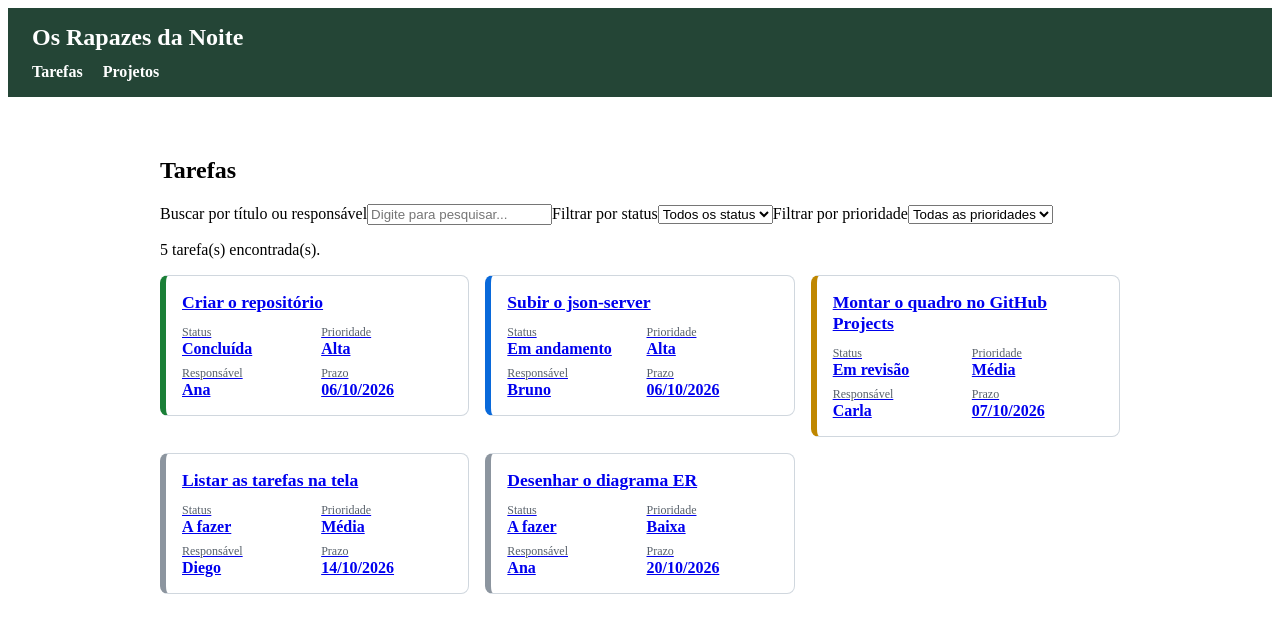
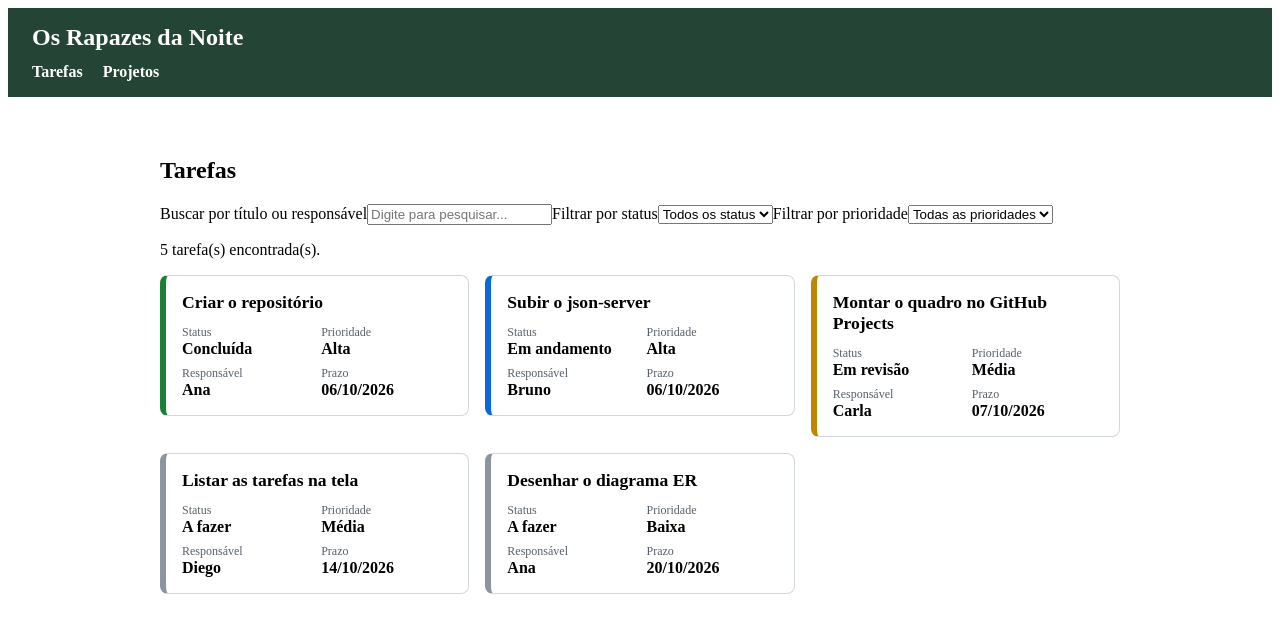
Before and after one commit to artmcabral/OsRapazesDaNoite_DesFrontEnd, an Angular app: page /tarefas in a window 1280 px wide. Shown: the top 632 px of the page. Built offline with nearby package versions, Linux system fonts and the light colour scheme; data requests are answered from the project's data file.

Commit message:
Remove o estilo padrão de link do cartão e adiciona hover e foco visível

```diff
--- a/src/app/components/tarefa-card/tarefa-card.css
+++ b/src/app/components/tarefa-card/tarefa-card.css
@@ -1,4 +1,19 @@
-.cartao {
+.link-cartao {
+  display: block;
+  color: inherit;
+  text-decoration: none;
+  border-radius: 8px;
+}
+
+.link-cartao:hover .cartao {
+  border-color: #8c959f;
+  box-shadow: 0 2px 6px rgb(0 0 0 / 0.08);
+}
+
+.link-cartao:focus-visible {
+  outline: 3px solid #0969da;
+  outline-offset: 2px;
+}.cartao {
   border: 1px solid #d0d7de;
   border-left: 6px solid #8c959f;
   border-radius: 8px;
```
